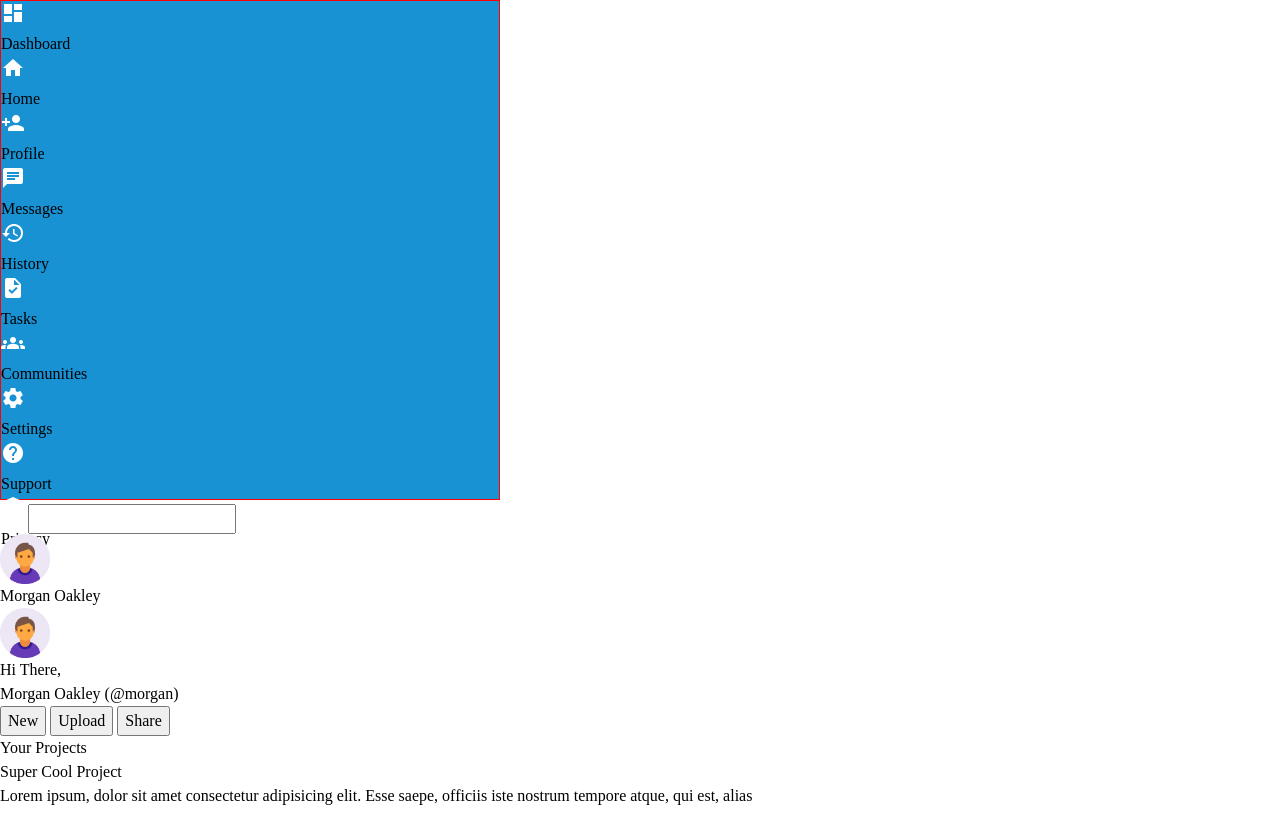
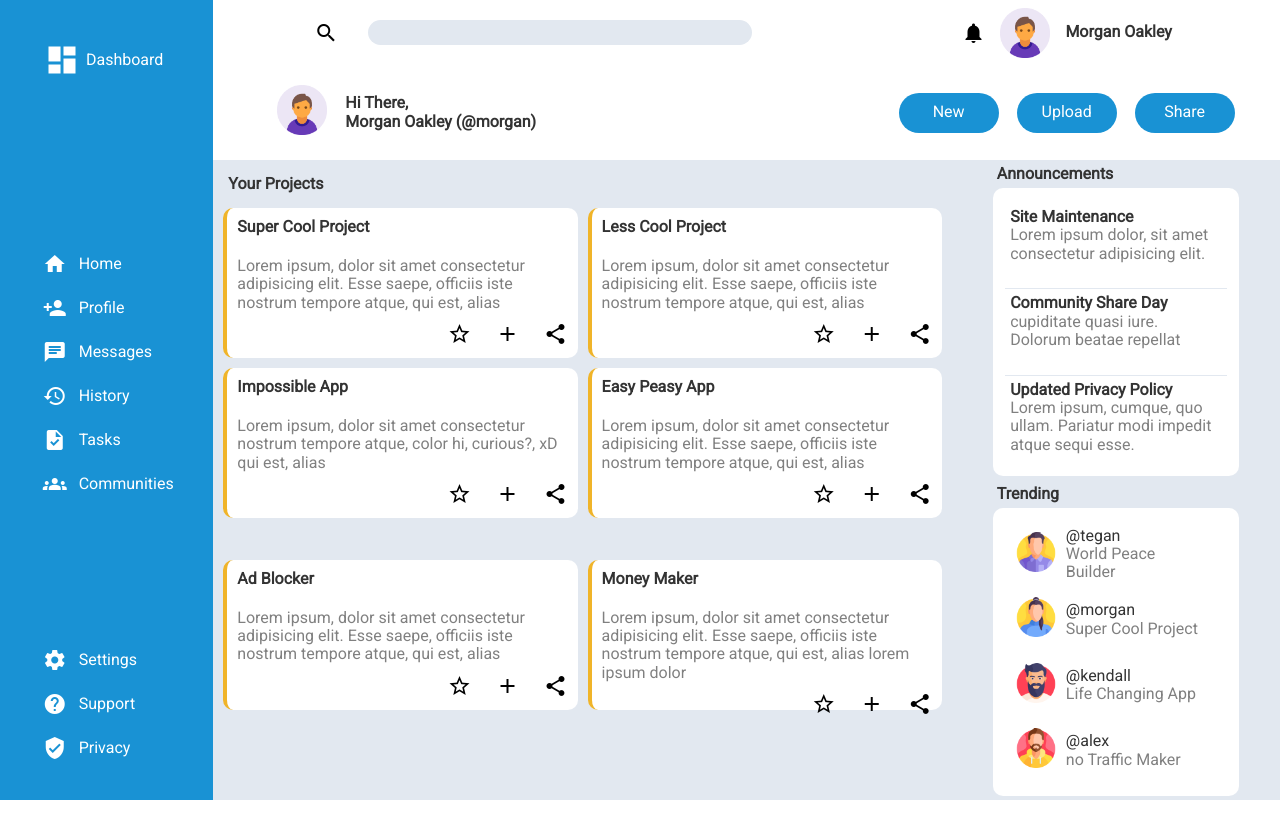
Before and after one commit to darkside1337/admindashboard, a plain HTML site: page index.html in a window 1280 px wide. Shown: the top 835 px of the page. After the commit the page ends 800 px from the top, so only its background shows below. Drawn offline with Linux system fonts and the light colour scheme.

Commit message:
finished project

```diff
--- a/index.html
+++ b/index.html
@@ -80,38 +80,47 @@
             </div>
         </div>
         <header class="header">
-            <div class="upper-header">
+
+            <div class="header-upper-left">
                 <span class="material-icons">
                     search
                 </span>
                 <input type="text" class="searchbar">
+            </div>
+            <div class="header-upper-right">
                 <span class="material-icons">
                     notifications
                 </span>
                 <img src="/assets/userIcon.png" alt="random user icon" height="50px" width="auto">
-                <p class="userName">Morgan Oakley</p>
+                <p class="userName title">Morgan Oakley</p>
             </div>
-            <div class="lower-header">
+
+
             <div class="lower-header-left">
+                <div>
                     <img src="/assets/userIcon.png" alt="random user icon" height="50px" width="auto">
-                    <p>Hi There, </p>
-                    <p>Morgan Oakley (@morgan)</p>
+                </div>
+                <div>
+                    <p class="title">Hi There, </p>
+                    <p class="title">Morgan Oakley (@morgan)</p>
+                </div>
             </div>
             <div class="lower-header-right">
                 <button>New</button>
                 <button>Upload</button>
                 <button>Share</button>
             </div>
-            </div>
+
         </header>
         <main class="main">
             <div class="projects">
-                <p>Your Projects</p>
+                <p class="title">Your Projects</p>
                 <div class="cards-wrapper">
-                    <div class="card">
+                    <div class="card card1">
                         <div>
-                            <p>Super Cool Project</p>
-                            <p>Lorem ipsum, dolor sit amet consectetur adipisicing elit. Esse saepe, officiis iste
+                            <p class="title">Super Cool Project</p>
+                            <p class="gray">Lorem ipsum, dolor sit amet consectetur adipisicing elit. Esse saepe,
+                                officiis iste
                                 nostrum tempore atque, qui est, alias</p>
                         </div>
                         <div>
@@ -126,10 +135,11 @@
                             </span>
                         </div>
                     </div>
-                    <div class="card">
+                    <div class="card card2">
                         <div>
-                            <p>Less Cool Project</p>
-                            <p>Lorem ipsum, dolor sit amet consectetur adipisicing elit. Esse saepe, officiis iste
+                            <p class="title">Less Cool Project</p>
+                            <p class="gray">Lorem ipsum, dolor sit amet consectetur adipisicing elit. Esse saepe,
+                                officiis iste
                                 nostrum tempore atque, qui est, alias</p>
                         </div>
                         <div>
@@ -144,10 +154,10 @@
                             </span>
                         </div>
                     </div>
-                    <div class="card">
+                    <div class="card card3">
                         <div>
-                            <p>Impossible App</p>
-                            <p>Lorem ipsum, dolor sit amet consectetur
+                            <p class="title">Impossible App</p>
+                            <p class="gray">Lorem ipsum, dolor sit amet consectetur
                                 nostrum tempore atque, color hi, curious?, xD qui est, alias</p>
                         </div>
                         <div>
@@ -162,10 +172,11 @@
                             </span>
                         </div>
                     </div>
-                    <div class="card">
+                    <div class="card card4">
                         <div>
-                            <p>Easy Peasy App</p>
-                            <p>Lorem ipsum, dolor sit amet consectetur adipisicing elit. Esse saepe, officiis iste
+                            <p class="title">Easy Peasy App</p>
+                            <p class="gray">Lorem ipsum, dolor sit amet consectetur adipisicing elit. Esse saepe,
+                                officiis iste
                                 nostrum tempore atque, qui est, alias</p>
                         </div>
                         <div>
@@ -180,10 +191,11 @@
                             </span>
                         </div>
                     </div>
-                    <div class="card">
+                    <div class="card card5">
                         <div>
-                            <p>Ad Blocker</p>
-                            <p>Lorem ipsum, dolor sit amet consectetur adipisicing elit. Esse saepe, officiis iste
+                            <p class="title">Ad Blocker</p>
+                            <p class="gray">Lorem ipsum, dolor sit amet consectetur adipisicing elit. Esse saepe,
+                                officiis iste
                                 nostrum tempore atque, qui est, alias</p>
                         </div>
                         <div>
@@ -198,9 +210,11 @@
                             </span>
                         </div>
                     </div>
+                    <div class="card card6">
                         <div>
-                        <p>Money Maker</p>
-                        <p>Lorem ipsum, dolor sit amet consectetur adipisicing elit. Esse saepe, officiis iste
+                            <p class="title">Money Maker</p>
+                            <p class="gray">Lorem ipsum, dolor sit amet consectetur adipisicing elit. Esse saepe,
+                                officiis iste
                                 nostrum tempore atque, qui est, alias lorem ipsum dolor</p>
                         </div>
                         <div>
@@ -215,54 +229,59 @@
                             </span>
                         </div>
                     </div>
-                <div class="card">
                 </div>
+
+
             </div>
             <div class="announcements">
-                <p>Announcements</p>
+                <p class="title special">Announcements</p>
                 <div class="announcements-card">
                     <div>
-                        <p>Site Maintenance</p>
-                        <p>Lorem ipsum dolor, sit amet consectetur adipisicing elit. Et praesentium libero nostrum,
-                            tenetur inventore fuga. Ut repellendus dolorum itaque enim quam quos optio, voluptate nam
-                            praesentium, laborum quia assumenda modi.</p>
+                        <p class="title">Site Maintenance</p>
+                        <p class="gray">Lorem ipsum dolor, sit amet consectetur adipisicing elit.
+                        </p>
                     </div>
                     <div>
-                        <p>Community Share Day</p>
-                        <p>Lorem ipsum dolor sit amet consectetur adipisicing elit. Optio voluptatibus molestias,
-                            laudantium voluptate veniam ad pariatur nostrum iste, cupiditate quasi iure. Dolorum beatae
-                            repellat sit dolore impedit tenetur? Aliquid, corrupti!</p>
+                        <p class="title">Community Share Day</p>
+                        <p class="gray">cupiditate quasi iure. Dolorum beatae repellat </p>
                     </div>
                     <div>
-                        <p>Updated Privacy Policy</p>
-                        <p>Lorem ipsum, dolor sit amet consectetur adipisicing elit. Explicabo, temporibus aliquam
-                            quibusdam tempore officiis eum. Hic doloribus iste eveniet cumque, quo ullam. Pariatur modi
-                            impedit atque sequi esse, tenetur aliquam.</p>
+                        <p class="title">Updated Privacy Policy</p>
+                        <p class="gray">Lorem ipsum, cumque, quo ullam. Pariatur modi impedit atque sequi esse.
+                        </p>
                     </div>
                 </div>
             </div>
             <div class="trending">
-                <p>Trending</p>
+                <p class="title">Trending</p>
                 <div class="trending-card">
                     <div>
-                        <img src="/assets/user1.png" alt="random user picture" srcset="" height="50px">
+                        <div><img src="/assets/user1.png" alt="random user picture" srcset="" height="40px"></div>
+                        <div>
                             <p>@tegan</p>
-                        <p>World Peace Builder</p>
+                            <p class="gray">World Peace Builder</p>
+                        </div>
                     </div>
                     <div>
-                        <img src="/assets/user2.png" alt="random user picture" srcset="" height="50px">
+                        <div><img src="/assets/user2.png" alt="random user picture" srcset="" height="40px"></div>
+                        <div>
                             <p>@morgan</p>
-                        <p>Super Cool Project</p>
+                            <p class="gray">Super Cool Project</p>
+                        </div>
                     </div>
                     <div>
-                        <img src="/assets/user3.png" alt="random user picture" srcset="" height="50px">
+                        <div><img src="/assets/user3.png" alt="random user picture" srcset="" height="40px"></div>
+                        <div>
                             <p>@kendall</p>
-                        <p>Life Changing App</p>
+                            <p class="gray">Life Changing App</p>
+                        </div>
                     </div>
                     <div>
-                        <img src="/assets/user4.png" alt="random user picture" srcset="" height="50px">
+                        <div><img src="/assets/user4.png" alt="random user picture" srcset="" height="40px"></div>
+                        <div>
                             <p>@alex</p>
-                        <p>no Traffic Maker</p>
+                            <p class="gray">no Traffic Maker</p>
+                        </div>
                     </div>
                 </div>
             </div>
--- a/reset.css
+++ b/reset.css
@@ -1,68 +1,104 @@
-/*
-  1. Use a more-intuitive box-sizing model.
-*/
+/* Reset CSS */
+
+/* Box sizing reset */
 *,
 *::before,
 *::after {
-    box-sizing: border-box;
+  box-sizing: border-box;
 }
 
-/*
-  2. Remove default margin
-*/
-* {
-    margin: 0;
-}
-
-/*
-  Typographic tweaks!
-  3. Add accessible line-height
-  4. Improve text rendering
-*/
-body {
-    line-height: 1.5;
-    -webkit-font-smoothing: antialiased;
-}
-
-/*
-  5. Improve media defaults
-*/
-img,
-picture,
-video,
-canvas,
-svg {
-    display: block;
-    max-width: 100%;
-}
-
-/*
-  6. Remove built-in form typography styles
-*/
-input,
-button,
-textarea,
-select {
-    font: inherit;
-}
-
-/*
-  7. Avoid text overflows
-*/
-p,
+/* Remove default margin and padding */
+body,
 h1,
 h2,
 h3,
 h4,
 h5,
-h6 {
-    overflow-wrap: break-word;
+h6,
+p,
+ul,
+ol,
+li,
+dl,
+dd,
+dt,
+blockquote,
+figure,
+fieldset,
+legend,
+textarea,
+pre,
+button,
+input,
+select {
+  margin: 0;
+  padding: 0;
 }
 
-/*
-  8. Create a root stacking context
-*/
-#root,
-#__next {
-    isolation: isolate;
+/* Remove list styles (bullet points and numbers) */
+ul,
+ol {
+  list-style: none;
 }
+
+/* Typography reset */
+body,
+button,
+input,
+select,
+textarea {
+  font-family: inherit;
+  font-size: 100%;
+  font-weight: inherit;
+  line-height: 1.15;
+}
+
+/* Remove default button styles */
+button {
+  background: none;
+  border: none;
+  padding: 0;
+  cursor: pointer;
+}
+
+/* Remove default input styles */
+input[type="text"],
+input[type="password"],
+input[type="email"],
+input[type="tel"],
+input[type="number"],
+input[type="url"],
+input[type="search"],
+textarea {
+  appearance: none;
+  border: none;
+  outline: none;
+  background: none;
+  resize: none;
+  font-family: inherit;
+}
+
+/* Remove default anchor styles */
+a {
+  text-decoration: none;
+  color: inherit;
+}
+
+/* Add a baseline font-size for easier scaling */
+html {
+  font-size: 16px;
+}
+
+/* Define the root color and background-color properties */
+:root {
+  --text-color: #333;
+  --background-color: #fff;
+}
+
+/* Apply the root colors to the body */
+body {
+  color: var(--text-color);
+  background-color: var(--background-color);
+}
+
+/* Optionally, you can add more styles and customizations here */
--- a/style.css
+++ b/style.css
@@ -1,12 +1,376 @@
 @import url('https://fonts.googleapis.com/css2?family=Roboto&display=swap');
 
+:root {
+    --primary-clr: rgb(25, 146, 212);
+    --accent-clr: rgb(226, 232, 240);
+    --bold-title: 800;
+    --clr-yellow: rgb(240, 180, 41);
+    --clr-gray: rgb(102, 102, 102);
+}
+
+body {
+    font-family: Roboto, sans-serif;
+}
+
 .sidebar {
-    height: 500px;
-    width: 500px;
-    border: 1px solid red;
-    background: rgb(25, 146, 212);
+    background: var(--primary-clr)
 }
 
 .material-icons {
     color: white;
 }
+
+.wrapper {
+    height: 100vh;
+    width: 100vw;
+    max-width: 100%;
+    max-height: 100%;
+    display: grid;
+    grid-template-columns: repeat(12, 1fr);
+    grid-template-rows: repeat(10, 1fr);
+
+}
+
+.sidebar {
+    grid-column: 1 / 3;
+    grid-row: 1 / -1;
+}
+
+.header {
+    grid-column: 3 / -1;
+    grid-row: 1 / 3;
+}
+
+.main {
+    grid-column: 3 / -1;
+    grid-row: 3 / -1;
+    display: grid;
+    grid-template-rows: repeat(10, 1fr);
+    grid-template-columns: repeat(13, 1fr);
+    background: var(--accent-clr);
+}
+
+.sidebar {
+    display: flex;
+    flex-direction: column;
+    justify-content: space-between;
+    flex: 1;
+    color: white;
+}
+
+.sidebar p {
+    cursor: pointer;
+}
+
+.logo {
+    display: flex;
+    height: 15%;
+    justify-content: center;
+    align-items: center;
+}
+
+.logo p {
+    padding-left: 12px;
+
+}
+
+.logo span {
+    transform: scale(1.5);
+}
+
+.group-one,
+.group-two {
+    display: flex;
+    width: 100%;
+    flex-wrap: wrap;
+
+}
+
+.group-one>div,
+.group-two>div {
+    display: flex;
+    width: 100%;
+    padding-bottom: 20px;
+    padding-left: 20%;
+    align-items: center;
+}
+
+.group-one>div p,
+.group-two>div p {
+    padding-left: 12px;
+}
+
+.group-two {
+    padding-bottom: 20px;
+}
+
+header {
+    display: grid;
+    grid-template-columns: repeat(10, 1fr);
+    grid-template-rows: repeat(5, 1fr);
+}
+
+
+
+.header-upper-left {
+    grid-column: 1 / 7;
+    grid-row: 1 / 3;
+    display: flex;
+    justify-content: center;
+    align-items: center;
+    height: 65px;
+}
+
+.header-upper-left input {
+    padding-left: 20px;
+}
+
+.header-upper-right {
+    grid-column: 7 / -1;
+    grid-row: 1 / 3;
+    display: flex;
+    justify-content: center;
+    align-items: center;
+    gap: 15px;
+    height: 65px;
+}
+
+.lower-header-left {
+    grid-column: 1 / 7;
+    grid-row: 3 / -1;
+    display: flex;
+    justify-content: flex-start;
+    align-items: center;
+    padding-left: 10%;
+    gap: 18px;
+}
+
+.lower-header-right {
+    grid-column: 7 / -1;
+    grid-row: 3 / -1;
+    display: flex;
+    gap: 18px;
+    justify-content: center;
+    align-items: center;
+}
+
+.header span {
+    color: black;
+}
+
+.header input {
+    border-radius: 25px;
+    width: 60%;
+    background-color: var(--accent-clr);
+    height: 25px;
+}
+
+.header-upper-left span {
+    padding-right: 30px;
+}
+
+.lower-header-right button {
+    background-color: var(--primary-clr);
+    height: 40px;
+    width: 100px;
+    border-radius: 25px;
+}
+
+.title {
+    font-weight: var(--bold-title)
+}
+
+.lower-header-right button {
+    color: white;
+}
+
+.lower-header-right button:hover {
+    color: var(--primary-clr);
+    background-color: white;
+    border: 2px solid var(--primary-clr);
+}
+
+.projects {
+    grid-row: 1 / -1;
+    grid-column: 1 / 10;
+}
+
+.trending {
+    grid-row: 6 / -1;
+    grid-column: 10 / -1;
+}
+
+.announcements {
+
+    grid-row: 1 / 6;
+    grid-column: 10 / -1;
+}
+
+/* .projects,
+.announcements,
+.trending {
+    border: 1px solid red;
+} */
+.announcements {
+    display: flex;
+    flex-direction: column;
+    /* font-size: 13px; */
+    align-items: center;
+    justify-content: flex-start;
+}
+
+.announcements-card {
+    width: 75%;
+    height: 90%;
+    background-color: white;
+    display: flex;
+    flex-direction: column;
+    justify-content: center;
+    align-items: center;
+    border-radius: 10px;
+}
+
+
+.announcements-card div {
+    width: 90%;
+    border-bottom: 1px solid var(--accent-clr);
+    height: 30%;
+    padding: 5px;
+}
+
+.announcements-card div:last-of-type {
+    border-bottom: none;
+}
+
+.special {
+    align-self: flex-start;
+    padding-left: 45px;
+    padding-bottom: 5px;
+    padding-top: 5px;
+}
+
+.trending {
+    display: flex;
+    flex-direction: column;
+    width: 100%;
+    align-items: center;
+    justify-content: flex-start;
+
+}
+
+.trending-card {
+    background-color: white;
+    width: 75%;
+    border-radius: 10px;
+    display: flex;
+    flex-direction: column;
+    height: 90%;
+    padding: 13px;
+}
+
+
+.trending-card>div {
+    width: 90%;
+    display: flex;
+    align-items: center;
+    flex: 1;
+
+}
+
+.trending-card>div div {
+    padding-left: 10px;
+}
+
+.trending p.title {
+    align-self: flex-start;
+    padding-left: 45px;
+    padding-top: 5px;
+    margin-bottom: 5px;
+}
+
+.projects {
+    width: 100%;
+    display: flex;
+    flex-direction: column;
+}
+
+.projects>.title {
+    padding: 15px;
+}
+
+.cards-wrapper {
+    height: 100%;
+    display: grid;
+    grid-template-rows: repeat(12, 1fr);
+    grid-template-columns: repeat(12, 1fr);
+    margin-left: 10px;
+    overflow: hidden;
+}
+
+.card1 {
+    grid-column: 1 / 7;
+    grid-row: 1 / 4;
+}
+
+.card2 {
+    grid-column: 7 / -1;
+    grid-row: 1 / 4;
+}
+
+.card3 {
+    grid-column: 1 / 7;
+    grid-row: 4 / 8;
+}
+
+.card4 {
+    grid-column: 7 / -1;
+    grid-row: 4 / 8;
+}
+
+.card5 {
+    grid-column: 1 / 7;
+    grid-row: 8 / 12;
+}
+
+.card6 {
+    grid-column: 7 / -1;
+    grid-row: 8 / 12
+}
+
+.card {
+    background-color: white;
+    padding: 10px;
+    margin-bottom: 10px;
+    margin-right: 10px;
+    border-radius: 10px;
+    border-left: 4px solid var(--clr-yellow);
+    display: flex;
+    flex-direction: column;
+    gap: 10px;
+    height: 150px;
+
+}
+
+.card span {
+    padding-left: 20px;
+}
+
+.card div:nth-child(2) {
+    align-self: flex-end;
+}
+
+.projects .material-icons {
+    color: black;
+}
+
+div.cards-wrapper p.title {
+    padding-bottom: 20px;
+}
+
+.gray {
+    color: gray;
+}
+
+span:hover {
+    transform: scale(1.2);
+}
```
Lines whose indentation alone changed are shown as unchanged.
